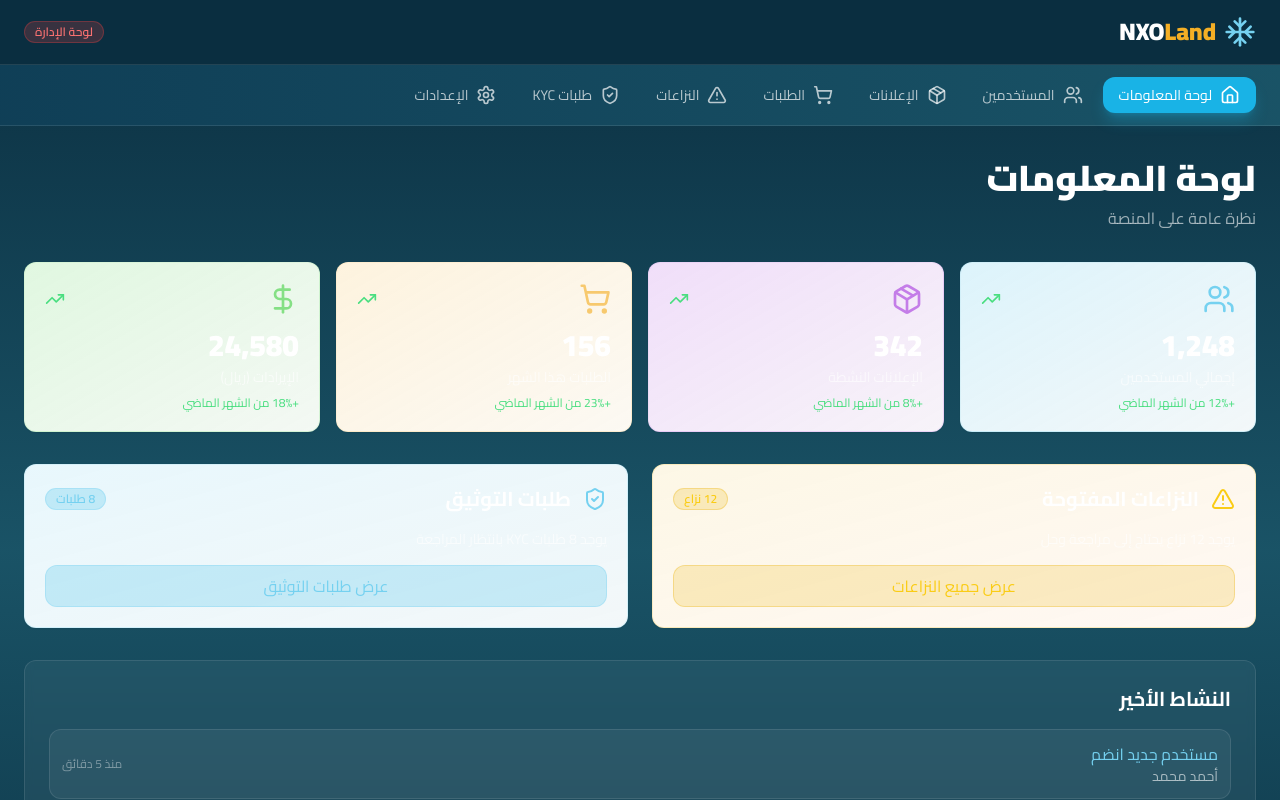
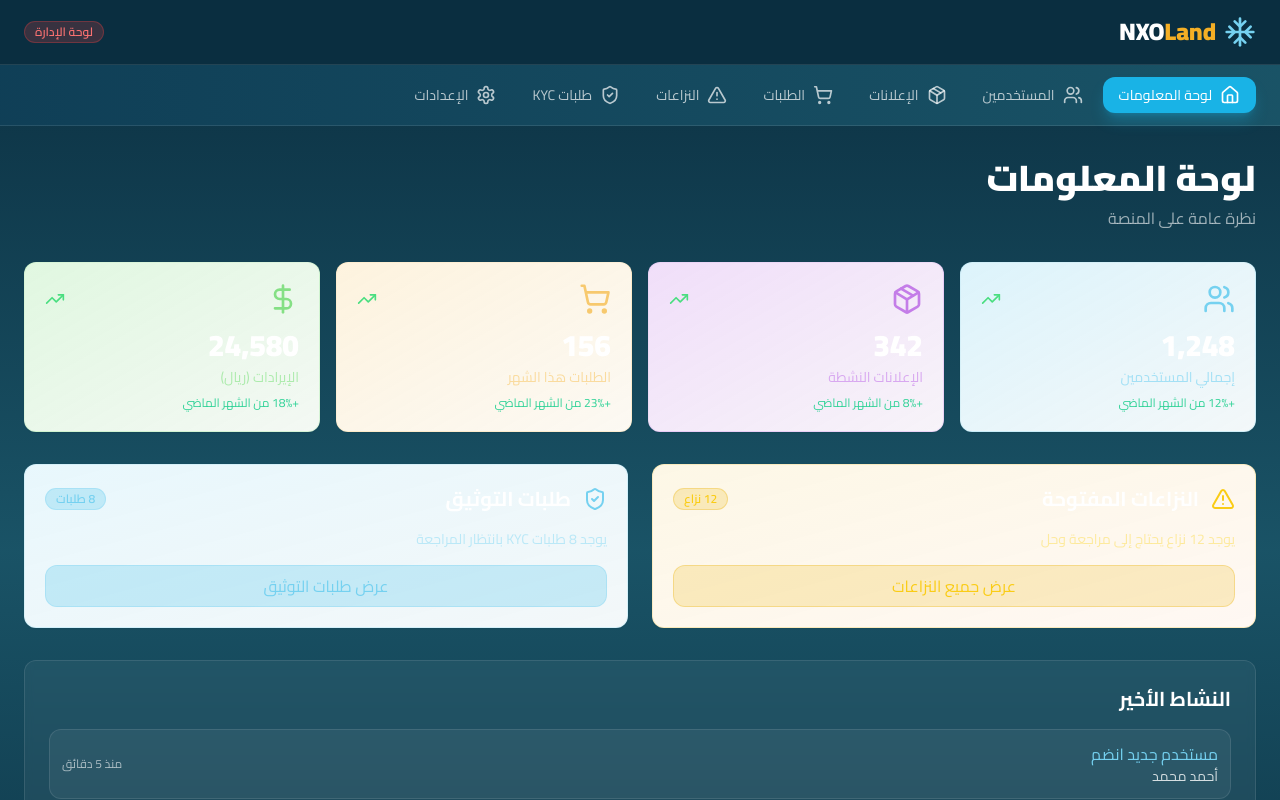
Before and after one commit to Netrohub/Frontend, a React (Vite) app: page /admin in a window 1280 px wide. Shown: the top 800 px of the page. Built offline with nearby package versions, Linux system fonts and the light colour scheme; the HTML template or start-up script is replaced by a standard one.

Commit message:
Refine admin card text colors

```diff
--- a/src/pages/Admin.tsx
+++ b/src/pages/Admin.tsx
@@ -43,8 +43,8 @@ const Admin = () => {
                   <TrendingUp className="h-5 w-5 text-green-400" />
                 </div>
                 <div className="text-3xl font-black text-white mb-1">1,248</div>
-                <div className="text-sm text-white/60 mb-2">إجمالي المستخدمين</div>
-                <div className="text-xs text-green-400">+12% من الشهر الماضي</div>
+                <div className="text-sm text-[hsl(195,80%,80%)] mb-2">إجمالي المستخدمين</div>
+                <div className="text-xs text-emerald-400 font-medium">+12% من الشهر الماضي</div>
               </Card>
 
               <Card className="p-5 bg-gradient-to-br from-[hsl(280,70%,50%,0.15)] to-[hsl(280,70%,30%,0.05)] border-[hsl(280,70%,70%,0.2)] backdrop-blur-sm hover:border-[hsl(280,70%,70%,0.4)] transition-all">
@@ -53,8 +53,8 @@ const Admin = () => {
                   <TrendingUp className="h-5 w-5 text-green-400" />
                 </div>
                 <div className="text-3xl font-black text-white mb-1">342</div>
-                <div className="text-sm text-white/60 mb-2">الإعلانات النشطة</div>
-                <div className="text-xs text-green-400">+8% من الشهر الماضي</div>
+                <div className="text-sm text-[hsl(280,70%,80%)] mb-2">الإعلانات النشطة</div>
+                <div className="text-xs text-emerald-400 font-medium">+8% من الشهر الماضي</div>
               </Card>
 
               <Card className="p-5 bg-gradient-to-br from-[hsl(40,90%,55%,0.15)] to-[hsl(40,90%,40%,0.05)] border-[hsl(40,90%,70%,0.2)] backdrop-blur-sm hover:border-[hsl(40,90%,70%,0.4)] transition-all">
@@ -63,8 +63,8 @@ const Admin = () => {
                   <TrendingUp className="h-5 w-5 text-green-400" />
                 </div>
                 <div className="text-3xl font-black text-white mb-1">156</div>
-                <div className="text-sm text-white/60 mb-2">الطلبات هذا الشهر</div>
-                <div className="text-xs text-green-400">+23% من الشهر الماضي</div>
+                <div className="text-sm text-[hsl(40,90%,80%)] mb-2">الطلبات هذا الشهر</div>
+                <div className="text-xs text-emerald-400 font-medium">+23% من الشهر الماضي</div>
               </Card>
 
               <Card className="p-5 bg-gradient-to-br from-[hsl(120,60%,50%,0.15)] to-[hsl(120,60%,30%,0.05)] border-[hsl(120,60%,70%,0.2)] backdrop-blur-sm hover:border-[hsl(120,60%,70%,0.4)] transition-all">
@@ -73,8 +73,8 @@ const Admin = () => {
                   <TrendingUp className="h-5 w-5 text-green-400" />
                 </div>
                 <div className="text-3xl font-black text-white mb-1">24,580</div>
-                <div className="text-sm text-white/60 mb-2">الإيرادات (ريال)</div>
-                <div className="text-xs text-green-400">+18% من الشهر الماضي</div>
+                <div className="text-sm text-[hsl(120,60%,80%)] mb-2">الإيرادات (ريال)</div>
+                <div className="text-xs text-emerald-400 font-medium">+18% من الشهر الماضي</div>
               </Card>
             </div>
 
@@ -88,7 +88,7 @@ const Admin = () => {
                     12 نزاع
                   </Badge>
                 </div>
-                <p className="text-white/60 text-sm mb-4">يوجد 12 نزاع يحتاج إلى مراجعة وحل</p>
+                <p className="text-amber-200/80 text-sm mb-4">يوجد 12 نزاع يحتاج إلى مراجعة وحل</p>
                 <Link to="/admin/disputes">
                   <button className="w-full py-2 bg-yellow-500/20 hover:bg-yellow-500/30 text-yellow-400 rounded-lg transition-colors border border-yellow-500/30">
                     عرض جميع النزاعات
@@ -104,7 +104,7 @@ const Admin = () => {
                     8 طلبات
                   </Badge>
                 </div>
-                <p className="text-white/60 text-sm mb-4">يوجد 8 طلبات KYC بانتظار المراجعة</p>
+                <p className="text-[hsl(195,80%,85%)] text-sm mb-4">يوجد 8 طلبات KYC بانتظار المراجعة</p>
                 <Link to="/admin/kyc">
                   <button className="w-full py-2 bg-[hsl(195,80%,50%,0.2)] hover:bg-[hsl(195,80%,50%,0.3)] text-[hsl(195,80%,70%)] rounded-lg transition-colors border border-[hsl(195,80%,70%,0.3)]">
                     عرض طلبات التوثيق
@@ -126,9 +126,9 @@ const Admin = () => {
                   <div key={i} className="flex items-center justify-between p-3 bg-white/5 rounded-lg border border-white/10 hover:border-white/20 transition-colors">
                     <div>
                       <div className={`font-medium ${item.color}`}>{item.action}</div>
-                      <div className="text-sm text-white/60">{item.user}</div>
+                      <div className="text-sm text-white/80">{item.user}</div>
                     </div>
-                    <div className="text-xs text-white/40">{item.time}</div>
+                    <div className="text-xs text-white/60">{item.time}</div>
                   </div>
                 ))}
               </div>
```
